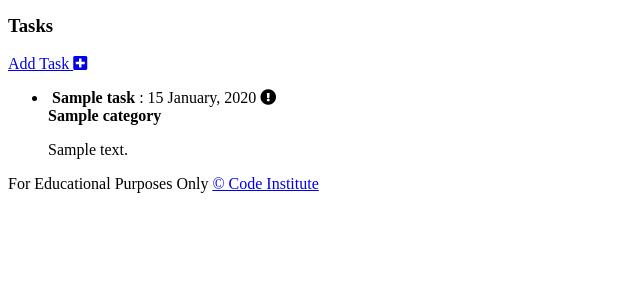
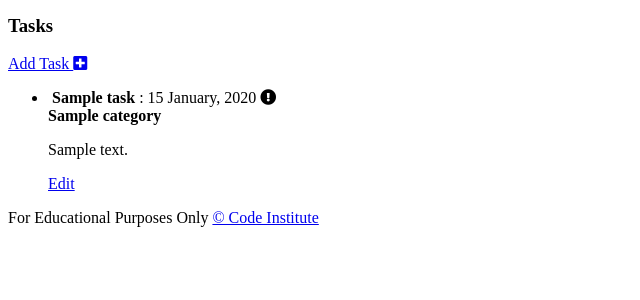
Before and after one commit to KDugg84/CI-Flask-SQLalchemy-New-Task-Manager-CA, a Flask app: page / in a window 1280 px wide. Shown: the part 170-470 px from the top of the page, without its empty margins (0-640 px from the left). Run offline with Flask 2, Linux system fonts and the light colour scheme; tables that the repository leaves empty hold one stand-in row (values such as "Sample post").

Commit message:
Add url_for links for edit_task

```diff
--- a/taskmanager/templates/tasks.html
+++ b/taskmanager/templates/tasks.html
@@ -24,6 +24,9 @@
         <div class="collapsible-body">
             <strong>{{ task.category }}</strong>
             <p>{{ task.task_description }}</p>
+            <p>
+                <a href="{{ url_for('edit_task', task_id=task.id) }}" class="btn green accent-4">Edit</a>
+            </p>
         </div>
     </li>
     {% endfor %}
```
